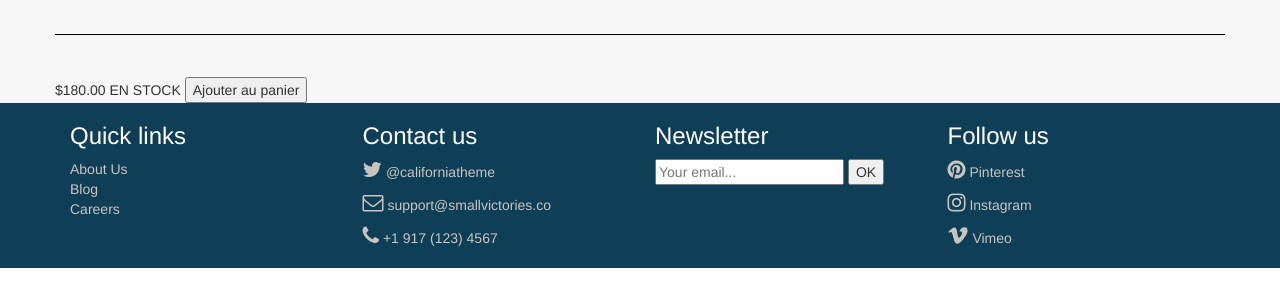
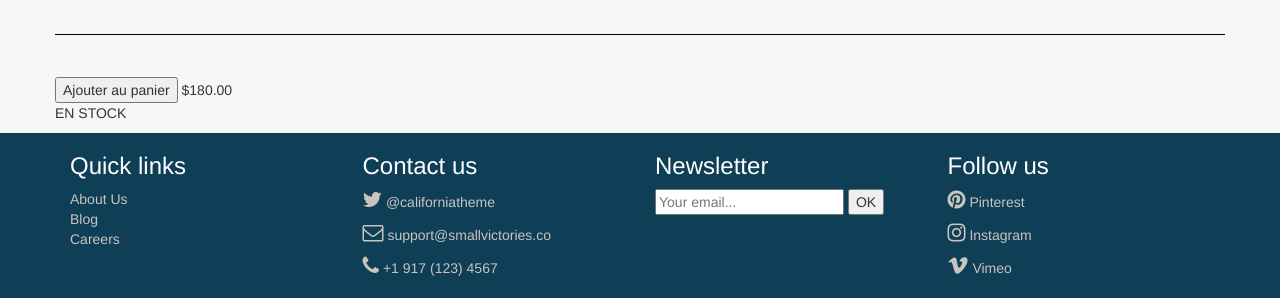
Before and after one commit to TMeunier1/inte_sass2, a website: page produit.html in a window 1280 px wide. Shown: the part 565-863 px from the top of the page. Before the commit the page ends 833 px from the top, so only its background shows below. Drawn offline with nearby package versions, Linux system fonts and the light colour scheme.

Commit message:
Change order of elements on section price

```diff
--- a/produit.html
+++ b/produit.html
@@ -50,9 +50,9 @@
             </div>
             <div class="row">
                 <section id="price">
+                    <button type="button" name="button">Ajouter au panier</button>
                     <span>$180.00</span>
-                    <span>EN STOCK</span>
-                    <button type="button" name="button">Ajouter au panier</button>
+                    <p>EN STOCK</p>
                 </section>
             </div>
         </div>
```
